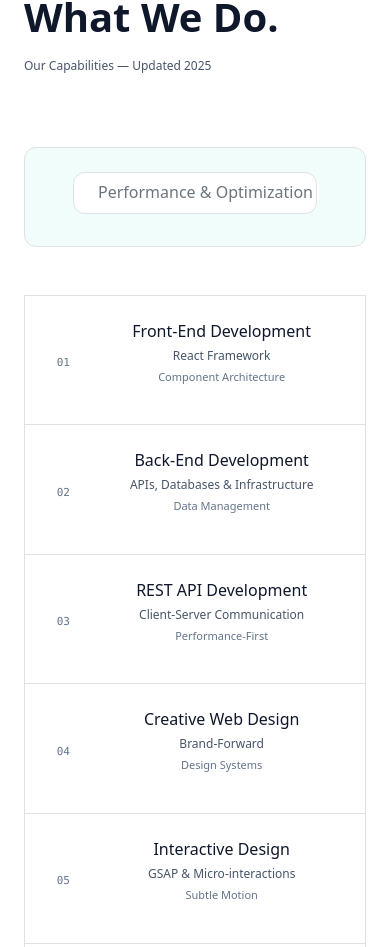
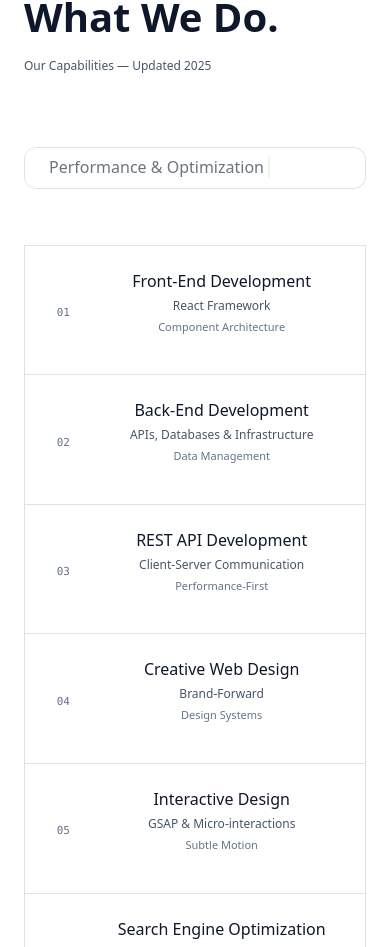
Before and after one commit to alexgoodestudio/maderight.studio, a React (Create React App) app: page / in a window 390 px wide. Shown: the part 3811-4758 px from the top of the page. Built offline with nearby package versions, Linux system fonts and the light colour scheme.

Commit message:
updated typewriter effect/set body width for mobile

```diff
--- a/src/Components/Services.js
+++ b/src/Components/Services.js
@@ -116,7 +116,7 @@ function Services() {
 
             <div className="row mb-5">
               <div className="col-12 col-lg-10">
-                <div className="border border-slate-900 p-4 bg-teal-50 rounded-xl">
+                <div className="">
                   <Typewriter />
                 </div>
               </div>
--- a/src/Components/Style.css
+++ b/src/Components/Style.css
@@ -6,9 +6,15 @@
     font-style: normal;
     font-display: swap;
 }
+html, body {
+  overflow-x: hidden;
+  width: 100%;
+}
+
 body {
   overflow-x: hidden;
 }
+
 /* Team Section - Uniform Image Sizing */
 .team-image-container {
   width: 100%;
--- a/src/Components/TypeWriter.js
+++ b/src/Components/TypeWriter.js
@@ -47,14 +47,14 @@ function Typewriter() {
 
   return (
     <div className="flex items-center justify-between rounded-lg">
-      <h3 className="text-secondary text-xl border bg-white border-gray-300 rounded-xl ps-4 py-2 flex-1 mx-4 text-left">
+      <h3 className="text-secondary text-xl border bg-white border-gray-300 rounded-xl ps-4 py-2 flex-1  text-left">
         <span ref={txtRef}></span>
-        <span className="ml-1 border-r-2 border-white animate-blink"></span>
+        <span className="ml-1 border-r-2 border-gray animate-blink"></span>
       </h3>
 
       <Link
         to="/our-process"
-        className="px-4 py-2 hide bg-teal-900 no-underline text-white rounded whitespace-nowrap hover:bg-teal-950 transition-colors"
+        className="px-4 py-2 hide bg-teal-900 ms-3 no-underline text-white rounded whitespace-nowrap hover:bg-teal-950 transition-colors"
       >
         Our Process
       </Link>
```
